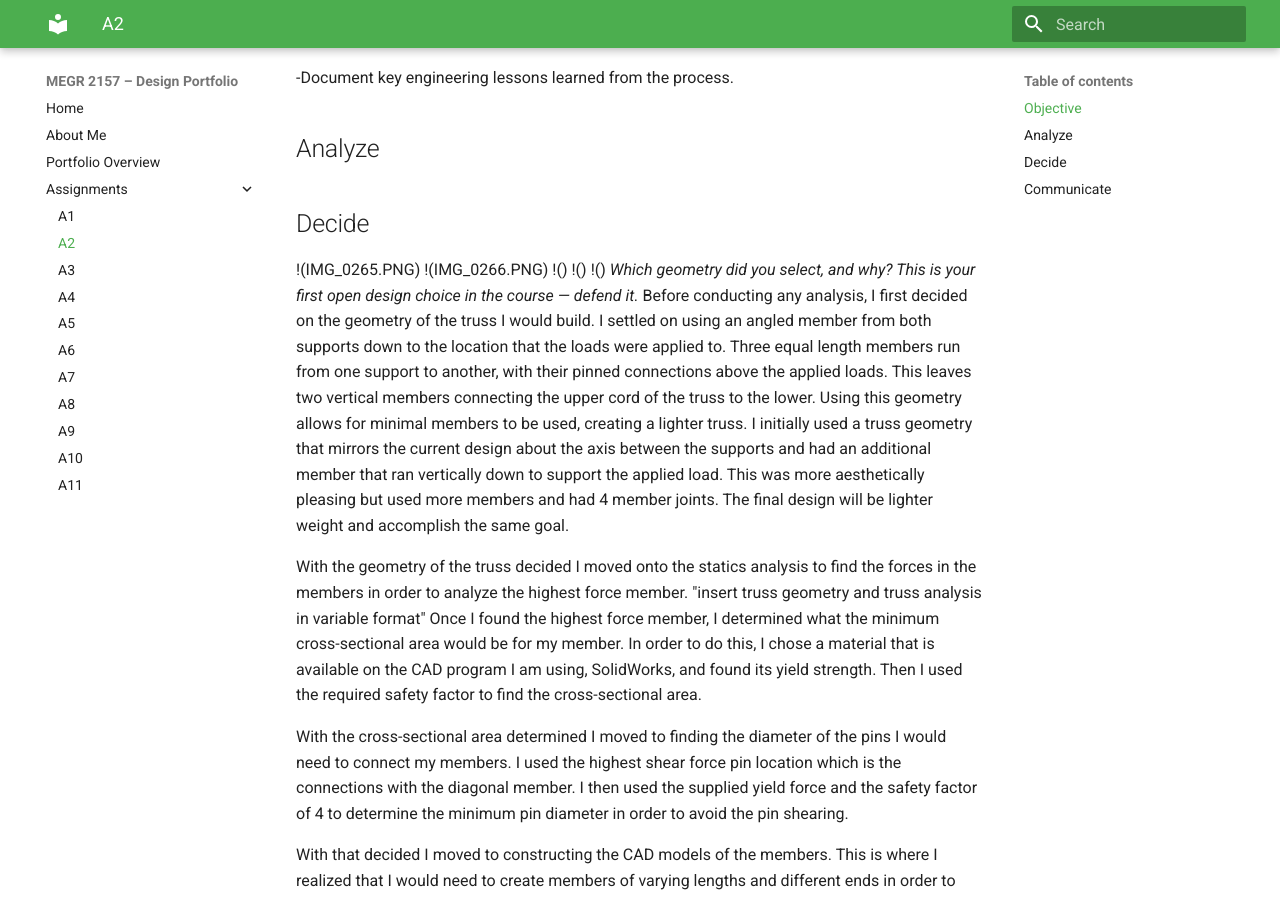
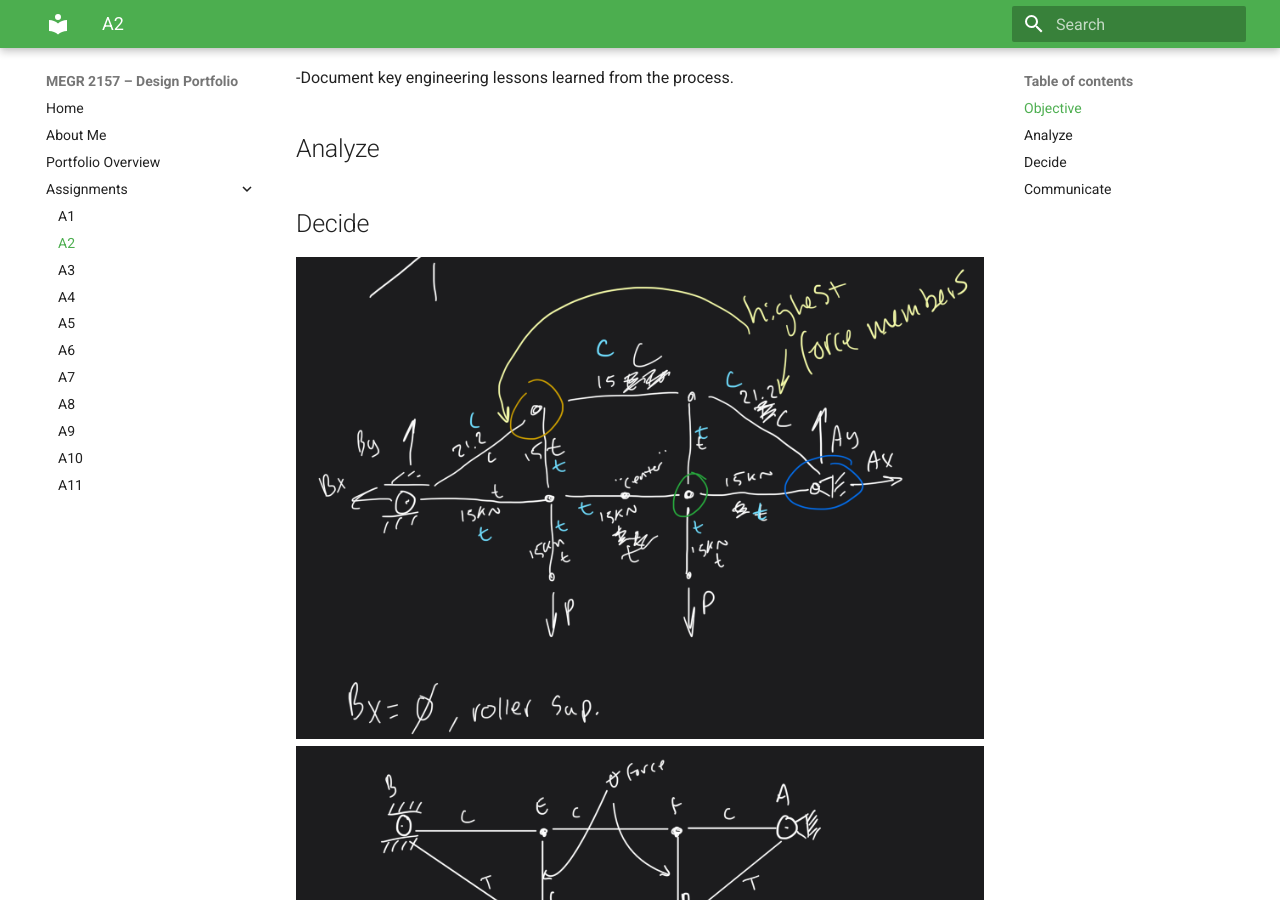
Before and after one commit to Taylor-Rockefeller-Portfolio/megr2157-portfolio, an MkDocs documentation site: the page built from docs/assignments/A02/index.md, in a window 1280 px wide and 900 px high, scrolled down 498 px. Built offline with MkDocs 1.6.1 and Material for MkDocs 9.7.7, drawn with Linux system fonts in a browser that asks for light colours.

Commit message:
Fix image syntax and add new images in index.md
Updated image syntax in the document and added additional images.

```diff
--- a/docs/assignments/A02/index.md
+++ b/docs/assignments/A02/index.md
@@ -23,11 +23,11 @@
 
 
 ## Decide
-!(IMG_0265.PNG)
-!(IMG_0266.PNG)
-!()
-!()
-!()
+![](IMG_0265.PNG)
+![](IMG_0266.PNG)
+![](IMG_1545.jpg)
+![](IMG_1550.jpg)
+![](IMG_1551.jpg)
 _Which geometry did you select, and why? This is your first open design choice in the course — defend it._
 Before conducting any analysis, I first decided on the geometry of the truss I would build. I settled on using an angled member from both supports down to the location that the loads were applied to. Three equal length members run from one support to another, with their pinned connections above the applied loads. This leaves two vertical members connecting the upper cord of the truss to the lower. Using this geometry allows for minimal members to be used, creating a lighter truss. I initially used a truss geometry that mirrors the current design about the axis between the supports and had an additional member that ran vertically down to support the applied load. This was more aesthetically pleasing but used more members and had 4 member joints. The final design will be lighter weight and accomplish the same goal.
 
```
